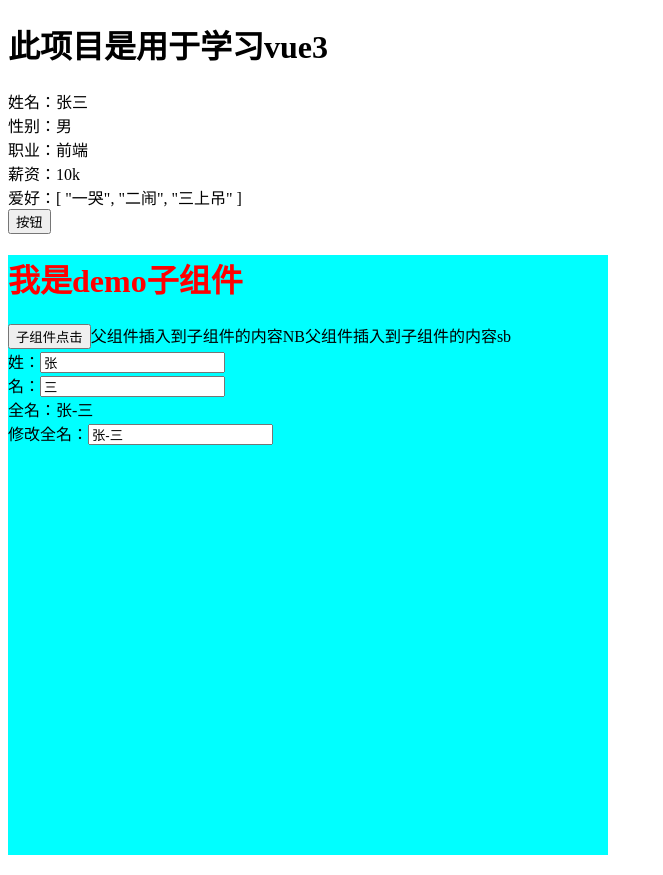
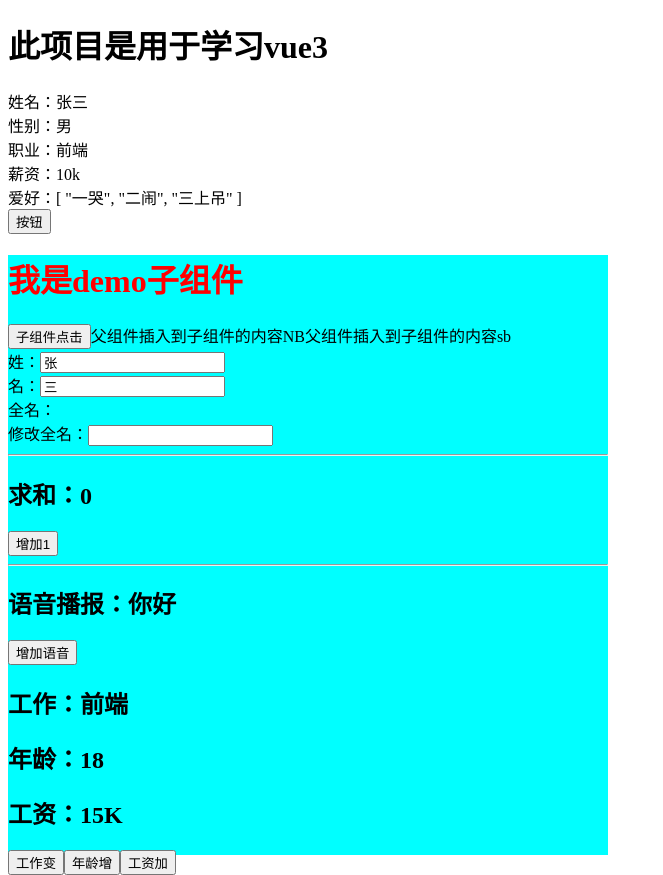
Before and after one commit to hykBigHeart/vue3_demo, a Vue app: page / in a window 1280 px wide. Shown: the whole page, without its empty margins (0-663 px from the left). Built offline with nearby package versions, Linux system fonts and the light colour scheme.

Commit message:
watch监听属性

```diff
--- a/src/components/demo.vue
+++ b/src/components/demo.vue
@@ -12,12 +12,24 @@
       全名：<span>{{data.fullName}}</span>
       <br>
       修改全名：<input v-model="data.fullName" type="text">
+      <hr>
+      <h2>求和：{{sum}}</h2>
+      <button @click="sum++">增加1</button>
+      <hr>
+      <h2>语音播报：{{msg}}</h2>
+      <button @click="msg+='!'">增加语音</button>
+      <h2>工作：{{data.work}}</h2>
+      <h2>年龄：{{data.age}}</h2>
+      <h2>工资：{{data.job.gongzi}}K</h2>
+      <button @click="data.work+='~'">工作变</button>
+      <button @click="data.age++">年龄增</button>
+      <button @click="data.job.gongzi++">工资加</button>
     </div>
   </div>
 </template>
 
 <script>
-import { computed, reactive } from "vue"; //  处理复杂数据类型专用
+import {ref, computed, reactive, watch } from "vue"; //  处理复杂数据类型专用
 
 export default {
   name: 'Demo',
@@ -31,26 +43,71 @@ export default {
     let data = reactive({
       firstName: '张',
       lastName: '三',
+      work: '前端',
+      age: 18,
+      job: {
+        gongzi: 15
+      }
     })
+    let sum = ref(0)
+    let msg = ref('你好')
     // 计算属性
     // data.fullName = computed(()=> {
     //   return data.firstName + '-' + data.lastName
     // })
-    data.fullName = computed({
-      get() {
-        return data.firstName + '-' + data.lastName
-      },
-      set(value) {
-        let nameArr = value.split('-')
-        data.firstName = nameArr[0]
-        data.lastName = nameArr[1]
-      }
-    })
+    // data.fullName = computed({
+    //   get() {
+    //     return data.firstName + '-' + data.lastName
+    //   },
+    //   set(value) {
+    //     let nameArr = value.split('-')
+    //     data.firstName = nameArr[0]
+    //     data.lastName = nameArr[1]
+    //   }
+    // })
+
+    // 情况一 监视ref定义的一个响应式数据
+    // watch(sum, (newVal, oldVal)=> {
+    //   console.log('sum', newVal, oldVal)
+    // }, {immediate: true}) //  immediate 立即执行
+
+    // 情况二 监视ref定义的多个响应式数据
+    // watch([sum, msg], (newVal, oldVal)=> {
+    //   console.log('sum或msg改变了', newVal, oldVal)
+    // }, {immediate: true})
+
+    // 情况三 监视reactive定义的一个响应式数据的全部属性
+    // 1. 此处无法获取正确的oldVal
+	  // 2. 已经强制开启了深度监听（deep配置了无效）
+    // watch(data, (newVal, oldVal)=> {
+    //   console.log('监听data', newVal, oldVal)
+    // }, {deep: true}) //  deep 此处配置无效
+
+    // 情况四 监视reactive定义的一个响应式数据的某个属性
+    // watch(()=> data.work, (newVal, oldVal)=> {
+    //     console.log('监听data', newVal, oldVal)
+    // } )
+
+    // 情况五 监视reactive定义的一个响应式数据的某些属性
+    // watch(()=> [data.work, data.age], (newVal, oldVal)=> {
+    //     console.log('监听data', newVal, oldVal)
+    // } )
+
+    // 特殊情况 监听reactive数据里的对象，需要开启deep
+    // 但是也无法正确获取oldVal
+    watch(()=> data.job, (newVal, oldVal)=> {
+      console.log('监听data', newVal, oldVal)
+    }, {deep: true} )
+
+
+
     function clickBtn() {
       context.emit('hello', '小明')
     }
     return {
       data,
+      sum,
+      msg,
       clickBtn
     }
   }
```
